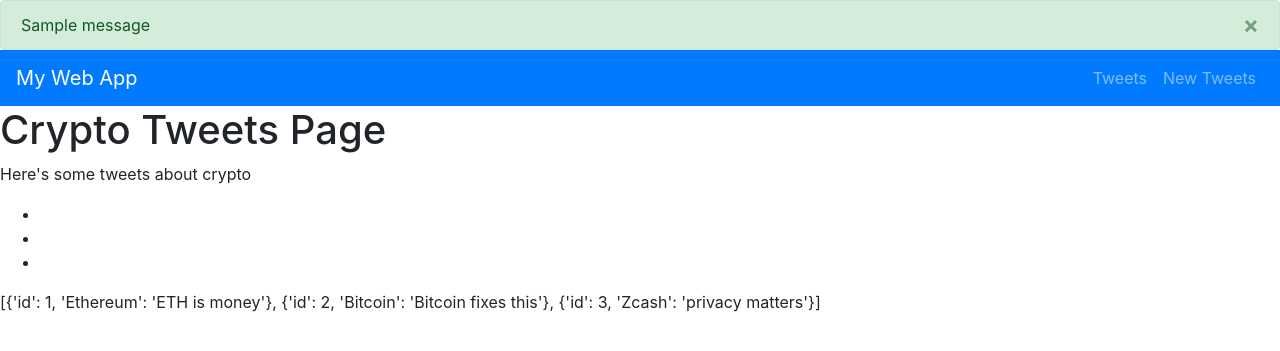
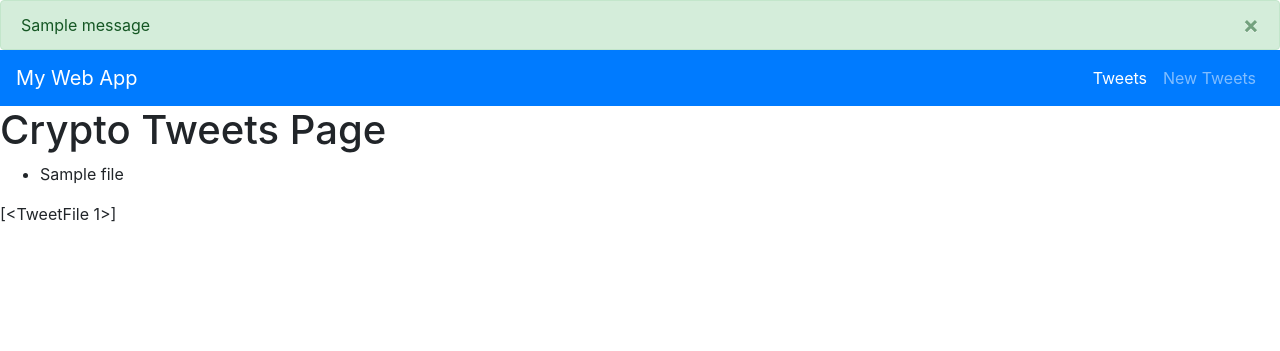
Before and after one commit to masonnystrom/twitter-project, a Flask app: page /tweets in a window 1280 px wide. Shown: the top 351 px of the page. Run offline with Flask 2, Linux system fonts and the light colour scheme; tables that the repository leaves empty hold one stand-in row (values such as "Sample post"); one stand-in notice (Sample message) is shown; some libraries are stand-ins or nearby versions.

Commit message:
update app, resolve issues with tweets.html and tweet routes.

```diff
--- a/web_app/routes/tweet_routes.py
+++ b/web_app/routes/tweet_routes.py
@@ -1,26 +1,33 @@
 # web_app/routes/tweet_routes.py
 
-from flask import Blueprint, jsonify, request, render_template, flash, redirect
+from flask import Blueprint, jsonify, render_template, request, redirect, flash
+from web_app.models import db, TweetFile, parse_records
 
 tweet_routes = Blueprint("tweet_routes", __name__)
 
 @tweet_routes.route("/tweets.json")
 def list_tweets():
-    tweets = [
-        {"id": 1, "ETH": "ETH is money"},
-        {"id": 2, "BTC": "Bitcoin fixes this"},
-        {"id": 3, "ZCH": "privacy matters"},
-    ]
+    print("REQUESTED THE Tweets IN JSON FORMAT")
+    #tweets = [
+    #    {"id": 1, "title": "tweet 1"},
+    #    {"id": 2, "title": "tweet 2"},
+    #    {"id": 3, "title": "tweet 3"},
+    #] # todo: get from the database
+    tweet_records = TweetFile.query.all()
+    tweets = parse_records(tweet_records)
     return jsonify(tweets)
 
 @tweet_routes.route("/tweets")
-def list_tweets_for_humans():
-    tweets = [
-        {"id": 1, "Ethereum": "ETH is money"},
-        {"id": 2, "Bitcoin": "Bitcoin fixes this"},
-        {"id": 3, "Zcash": "privacy matters"},
-    ]
-    return render_template("tweets.html", message="Here's some tweets about crypto", tweets=tweets)
+def tweets():
+    print("VISITED THE TWEETS PAGE")
+    #tweets = [
+    #    {"id": 1, "title": "tweet 1"},
+    #    {"id": 2, "title": "tweet 2"},
+    #    {"id": 3, "title": "tweet 3"},
+    #]
+    # # todo: get from the database
+    tweet_records = TweetFile.query.all()
+    return render_template("tweets.html", tweets=tweet_records)
 
 @tweet_routes.route("/tweets/new")
 def new_tweet():
@@ -29,10 +36,15 @@ def new_tweet():
 @tweet_routes.route("/tweets/create", methods=["POST"])
 def create_tweet():
     print("FORM DATA:", dict(request.form))
-    # todo: store in database
-    return jsonify({
-        "message": "Tweet CREATED OK (TODO)",
-        "tweet": dict(request.form)
-    })
+    # store in database
+    new_tweet = TweetFile(title=request.form["tweet info"], author_id=request.form["Twitter Account"])
+    db.session.add(new_tweet)
+    db.session.commit()
+
+    # return jsonify({
+    #     "message": "Tweet CREATED OK (TODO)",
+    #     "tweet": dict(request.form)
+    # })
+
     flash(f"Tweet '{new_tweet.title}' created successfully!", "success")
     return redirect(f"/tweets")
--- a/web_app/templates/tweets.html
+++ b/web_app/templates/tweets.html
@@ -1,16 +1,14 @@
 <!-- web_app/templates/tweets.html -->
 {% extends "layout.html" %}
+{% set active_page = "tweets" %}
 
 {% block content %}
 
     <h1>Crypto Tweets Page</h1>
-
-    <p>{{ message }}</p>
-
     {% if tweets %}
         <ul>
         {% for tweet in tweets %}
-        <li>{{ tweet["tweets"] }}</li>
+            <li>{{ tweet.title }}</li>
         {% endfor %}
         </ul>
 
```
Also changed, not shown: web_app/models.py (+5 -5 lines), web_app/templates/new_tweet.html (+4 -3 lines).
